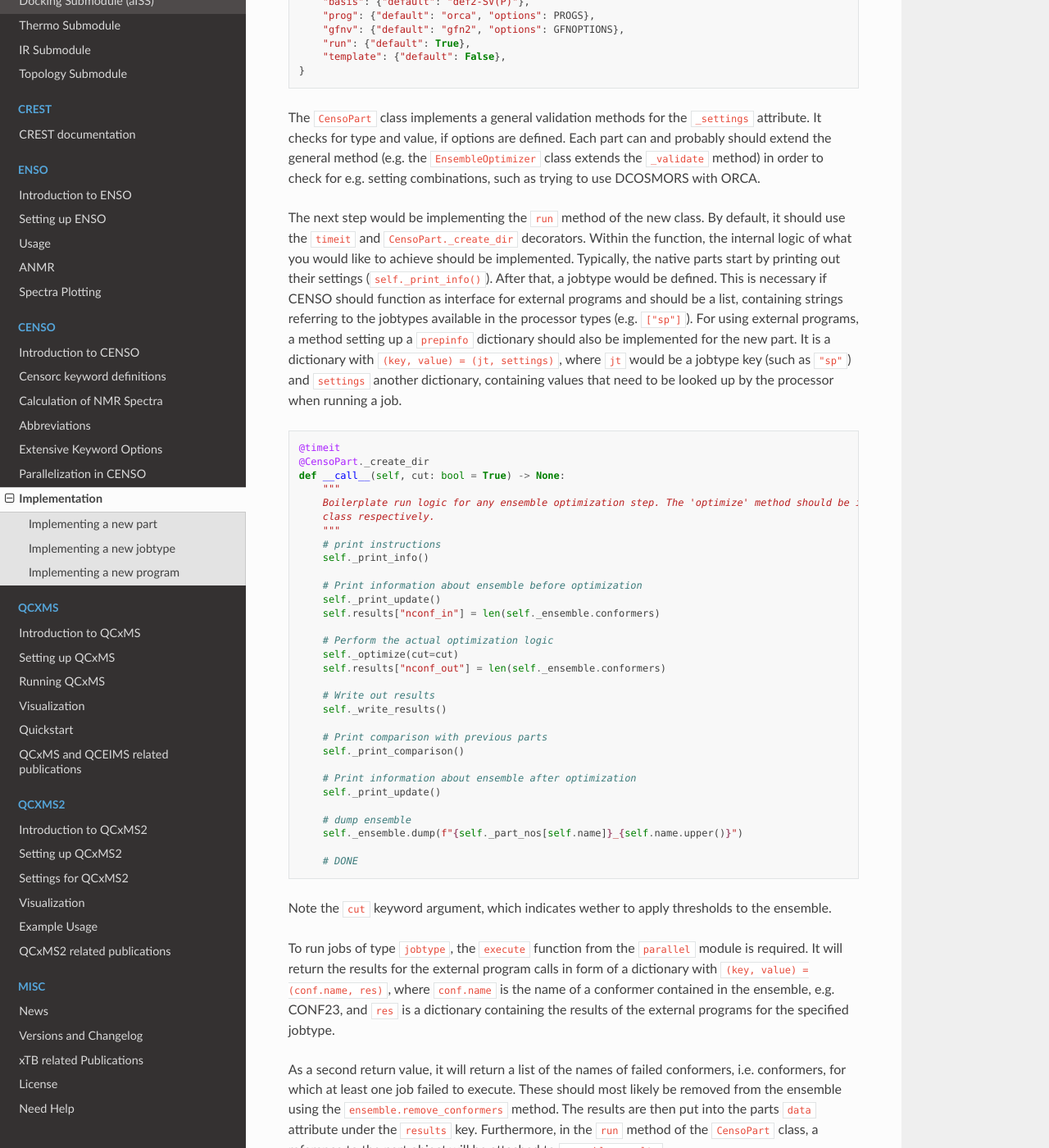
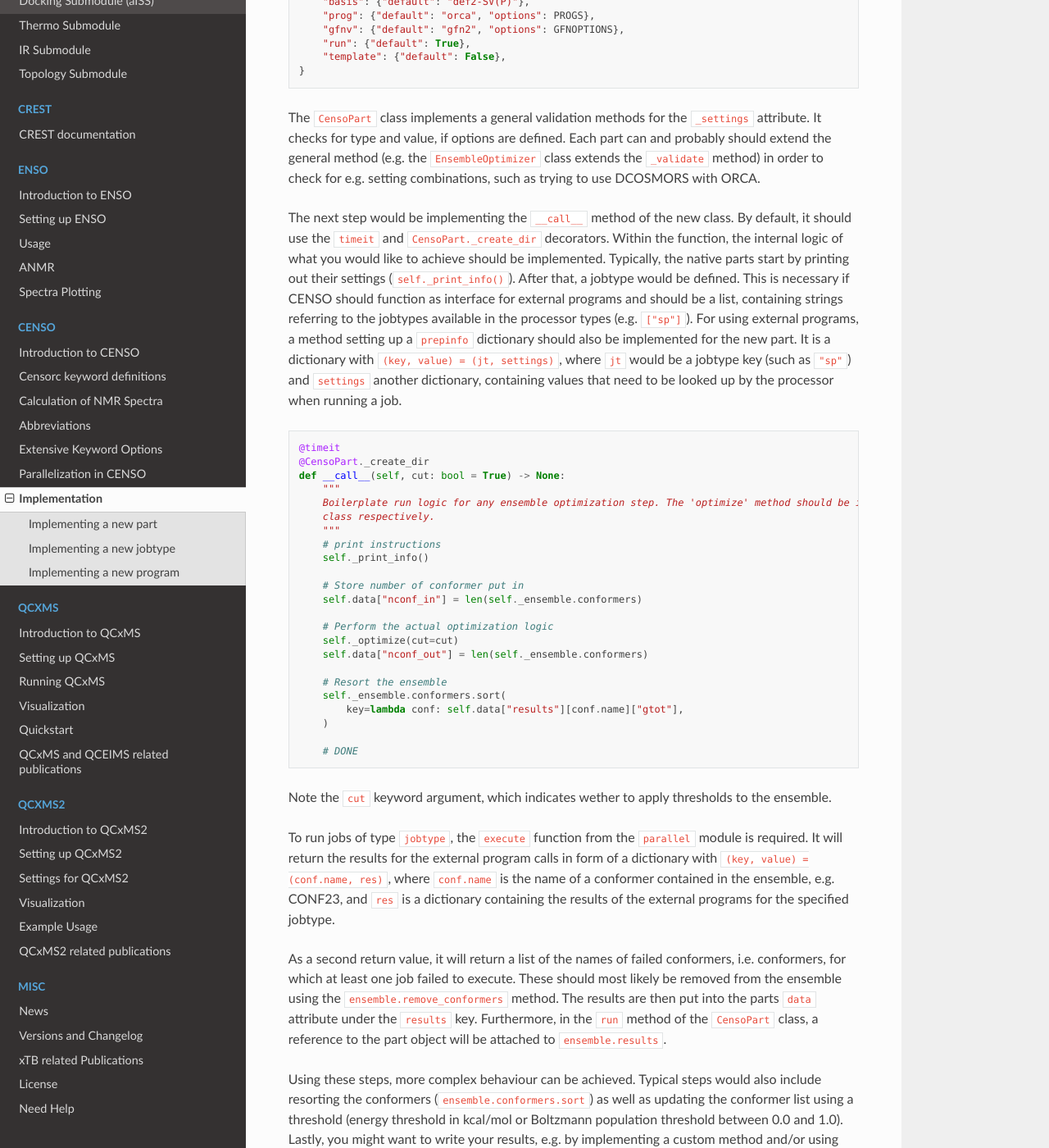
Before and after one commit to grimme-lab/xtb_docs, a Sphinx documentation site: the page built from source/CENSO_docs/censo_implementation.rst, in a window 1280 px wide and 1400 px high, scrolled down 759 px. Shown: the whole window at 82% size. Built offline with Sphinx 7.4.7 and the Read the Docs theme 3.1.0, drawn with Linux system fonts in a browser that asks for light colours.

```diff
--- a/source/CENSO_docs/censo_implementation.rst
+++ b/source/CENSO_docs/censo_implementation.rst
@@ -41,7 +41,7 @@
 general method (e.g. the ``EnsembleOptimizer`` class extends the ``_validate`` method) in order to check
 for e.g. setting combinations, such as trying to use DCOSMORS with ORCA.
 
-The next step would be implementing the ``run`` method of the new class. By default,
+The next step would be implementing the ``__call__`` method of the new class. By default,
 it should use the ``timeit`` and ``CensoPart._create_dir`` decorators. Within the function,
 the internal logic of what you would like to achieve should be implemented. Typically,
 the native parts start by printing out their settings (``self._print_info()``). After that,
@@ -67,25 +67,17 @@
         # print instructions
         self._print_info()
 
-        # Print information about ensemble before optimization
-        self._print_update()
-        self.results["nconf_in"] = len(self._ensemble.conformers)
+        # Store number of conformer put in
+        self.data["nconf_in"] = len(self._ensemble.conformers)
 
         # Perform the actual optimization logic
         self._optimize(cut=cut)
-        self.results["nconf_out"] = len(self._ensemble.conformers)
+        self.data["nconf_out"] = len(self._ensemble.conformers)
 
-        # Write out results
-        self._write_results()
-
-        # Print comparison with previous parts
-        self._print_comparison()
-
-        # Print information about ensemble after optimization
-        self._print_update()
-
-        # dump ensemble
-        self._ensemble.dump(f"{self._part_nos[self.name]}_{self.name.upper()}")
+        # Resort the ensemble
+        self._ensemble.conformers.sort(
+            key=lambda conf: self.data["results"][conf.name]["gtot"],
+        )
 
         # DONE
 
```
